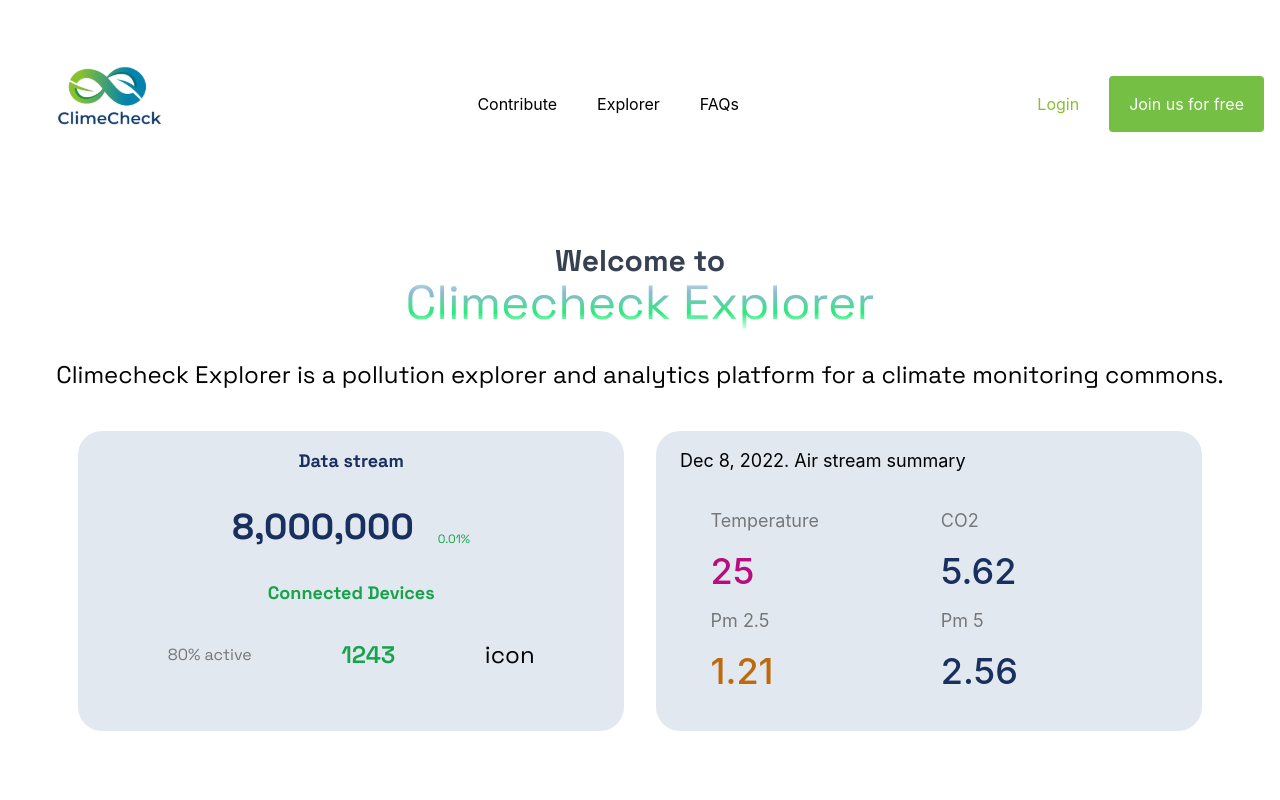
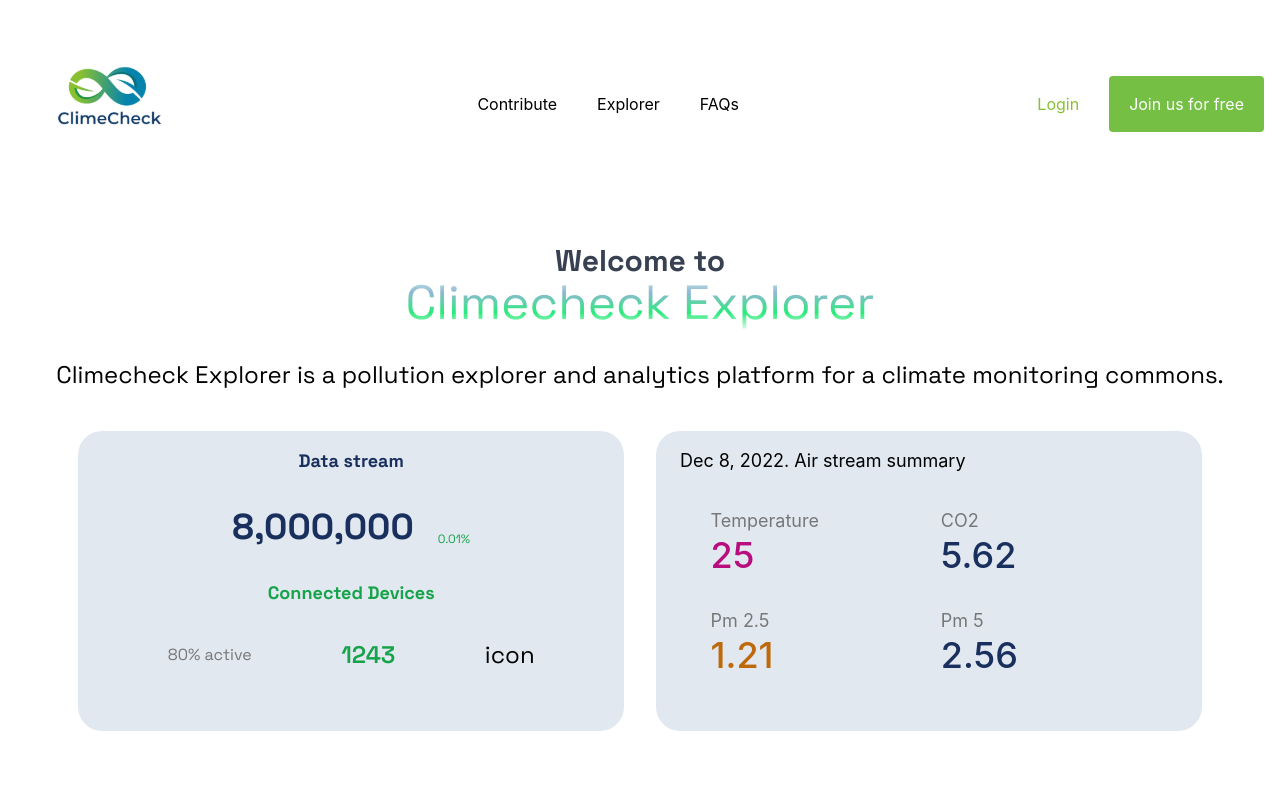
Before and after one commit to ClimeCheck/UI, a Next.js app: page /explore in a window 1280 px wide. Shown: the top 800 px of the page. Built offline with nearby package versions, Linux system fonts and the light colour scheme.

Commit message:
Explore works

```diff
--- a/components/Explore/Explore.jsx
+++ b/components/Explore/Explore.jsx
@@ -37,23 +37,32 @@
                         {/* Card 2 */}
                         <div className='md:h-[300px] w-[85%] md:w-1/2 bg-slate-200 rounded-3xl overflow-hidden flex flex-col justify-start items-start space-y-6 md:space-y-8'>
                             <span className='pt-4 px-6 text-start'>Dec 8, 2022. Air stream summary</span>
-                            <div className='flex flex-col md:flex-row w-[80%] mx-auto gap-6 text-[#777777]'>
-                                <div className='w-1/2 flex flex-col space-y-4'>
+                            <div className='flex flex-col md:flex-row w-[80%] mx-auto gap-6 pb-4 text-[#777777]'>
+                                <div className='w-full md:w-1/2 flex flex-row md:flex-col md:items-start items-center justify-between space-y-0 md:space-y-8'>
+                                    <div>
                                         <p>Temperature</p>
                                         <p className='text-[#B80D7F] text-2xl md:text-4xl font-medium'>25</p>
+                                    </div>
+                                    <div>
                                         <p>Pm 2.5</p>
                                         <p className='text-[#BE690B] text-2xl md:text-4xl font-medium'>1.21</p>
                                     </div>
-                                <div className='w-1/2 flex flex-col space-y-4'>
+                                </div>
+                                <div className='w-full md:w-1/2 flex flex-row md:flex-col md:items-start items-center justify-between space-y-0 md:space-y-8'>
+                                    <div>
                                         <p>CO2</p>
                                         <p className='text-2xl md:text-4xl font-medium text-[#192F5D]'>5.62</p>
+                                    </div>
+                                    <div>
                                         <p>Pm 5</p>
                                         <p className='text-2xl md:text-4xl font-medium text-[#192F5D]'>2.56</p>
+                                    </div>
                                 </div>
 
                             </div>
                         </div>
                     </div>
+                    {/* View map button */}
                 </div>
             </div>
             <Footer />
```
Lines whose indentation alone changed are shown as unchanged.
